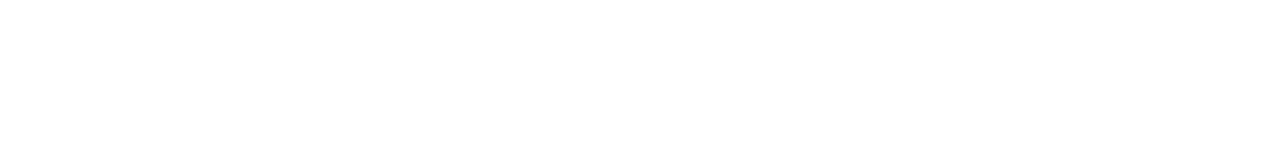
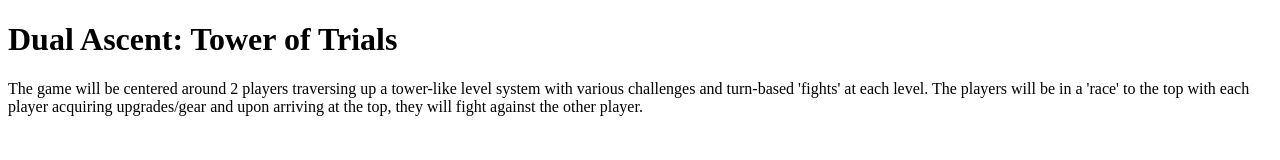
Before and after one commit to nickCompSci/teamProject, a plain HTML site: page index.html in a window 1280 px wide. Drawn offline with Linux system fonts and the light colour scheme.

Commit message:
Added some text to the html page

```diff
--- a/index.html
+++ b/index.html
@@ -5,6 +5,10 @@
     <title>Dual Ascent: Tower of Trials</title>
 </head>
 <body>
-
+    <h1>Dual Ascent: Tower of Trials</h1>
+    <p>The game will be centered around 2 players traversing up a tower-like level system
+    with various challenges and turn-based 'fights' at each level. The players will be in
+    a 'race' to the top with each player acquiring upgrades/gear and upon arriving at the
+    top, they will fight against the other player.</p>
 </body>
 </html>
```
